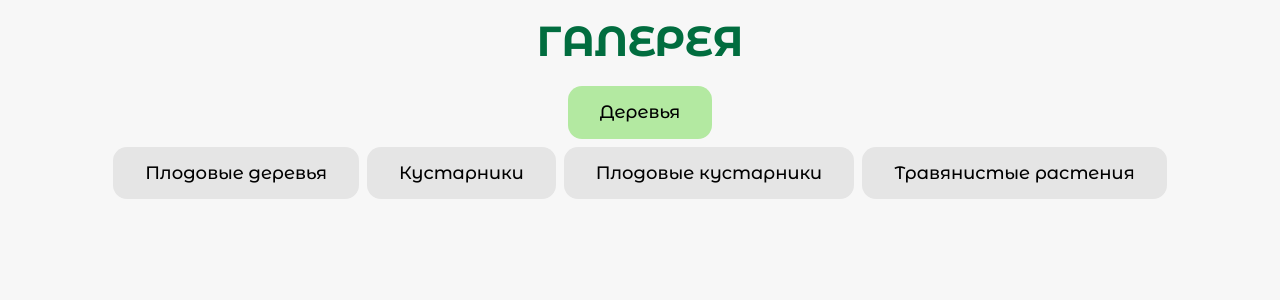
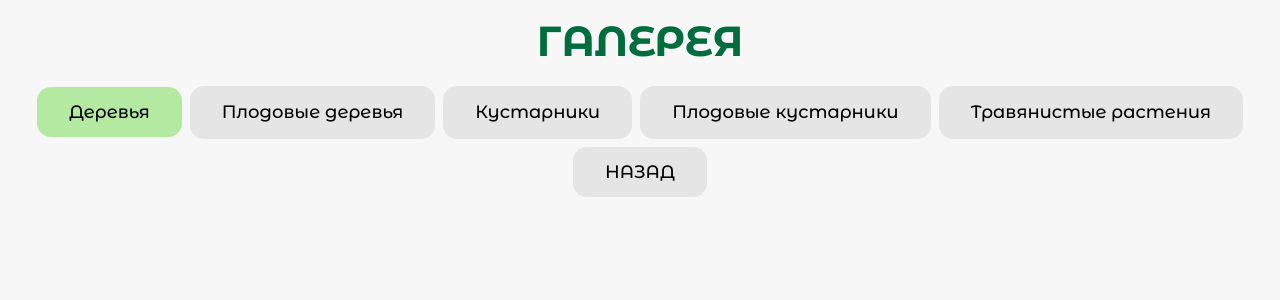
Before and after one commit to svbabaya/garden, a Flask app: page /gallery in a window 1280 px wide. Shown: the part 70-370 px from the top of the page. Run offline with Flask 3, Linux system fonts and the light colour scheme.

Commit message:
Add button prev

```diff
--- a/app.py
+++ b/app.py
@@ -68,7 +68,7 @@ def cards(id: int):
 
     return render_template('cards.html',  settings=settings)
 
-@app.route('/item')
+@app.route('/item/5')
 def item():
     return render_template('item.html',  settings=settings)
 
--- a/static/css/main.css
+++ b/static/css/main.css
@@ -81,10 +81,12 @@ main {
   margin: 4px 2px;
   transition-duration: 0.4s;
   cursor: pointer;
+  color: black;
 }
 
 /***** href *****/
 .button-2 {
+    border: none;
     display: inline-block;
     border-radius: 14px;
     padding: 16px 32px;
@@ -183,7 +185,7 @@ main {
     font-size: 15px;
     display: inline-block;
     padding: 8px 16px;
-    background-color: #53b68c;
+    background-color: #ffa739;
     text-decoration: none;
     border-radius: 4px;
     margin-top: 16px;
--- a/templates/about.html
+++ b/templates/about.html
@@ -9,6 +9,9 @@
 <main>
     <section class="section-page-name montserrat-alternates-bold">{{ settings['title_about_page'] }}</section>
     <section class="section-page-text montserrat-alternates-regular">{{ settings['text_about_page'] }}</section>
+    <div>
+        <a href="home" class="button-2 btn-about montserrat-alternates-medium">НАЗАД</a>
+    </div>
 </main>
 
 {% endblock %}
--- a/templates/gallery.html
+++ b/templates/gallery.html
@@ -5,16 +5,20 @@
 <main>
     <section class="section-page-name montserrat-alternates-bold">{{ settings['title_gallery_page'] }}</section>
     <section class="gallery_buttons">
-        <form action="/cards.html">
-        <button type="button" class="button button-gallery montserrat-alternates-medium">Деревья</button>
-        </form>
 
+<!--        <button type="button" class="button button-gallery montserrat-alternates-medium">Деревья</button>-->
+
+        <a href="cards/1" class="button-2 button-gallery montserrat-alternates-medium">Деревья</a>
 
         <button type="button" class="button button-about montserrat-alternates-medium">Плодовые деревья</button>
         <button type="button" class="button button-about montserrat-alternates-medium">Кустарники</button>
         <button type="button" class="button button-about montserrat-alternates-medium">Плодовые кустарники</button>
         <button type="button" class="button button-about montserrat-alternates-medium">Травянистые растения</button>
     </section>
+    <div>
+        <a href="home" class="button-2 btn-about montserrat-alternates-medium">НАЗАД</a>
+    </div>
+
 </main>
 
 {% endblock %}
--- a/templates/home.html
+++ b/templates/home.html
@@ -12,8 +12,8 @@
     </section>
     <section class="section-buttons-home">
 
-        <a href="gallery" class="button-2 btn-start montserrat-alternates-regular">ВОЙТИ</a>
-        <a href="about" class="button-2 btn-about montserrat-alternates-regular">О НАС</a>
+        <a href="gallery" class="button-2 btn-start montserrat-alternates-medium">ВОЙТИ</a>
+        <a href="about" class="button-2 btn-about montserrat-alternates-medium">О НАС</a>
 
     </section>
 </main>
```
Also changed, not shown: templates/cards.html (+6 -2 lines), templates/item.html (+7 -0 lines).
